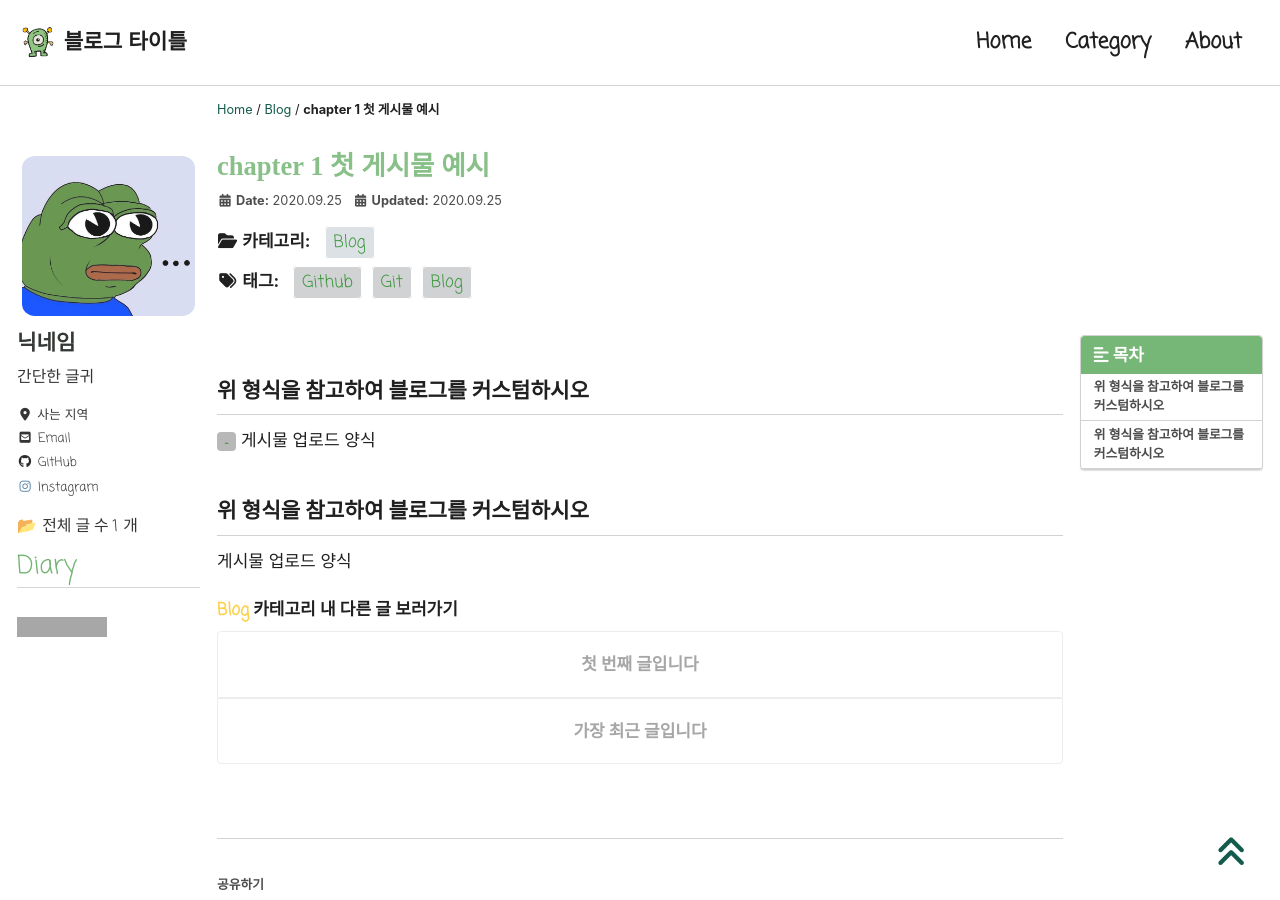
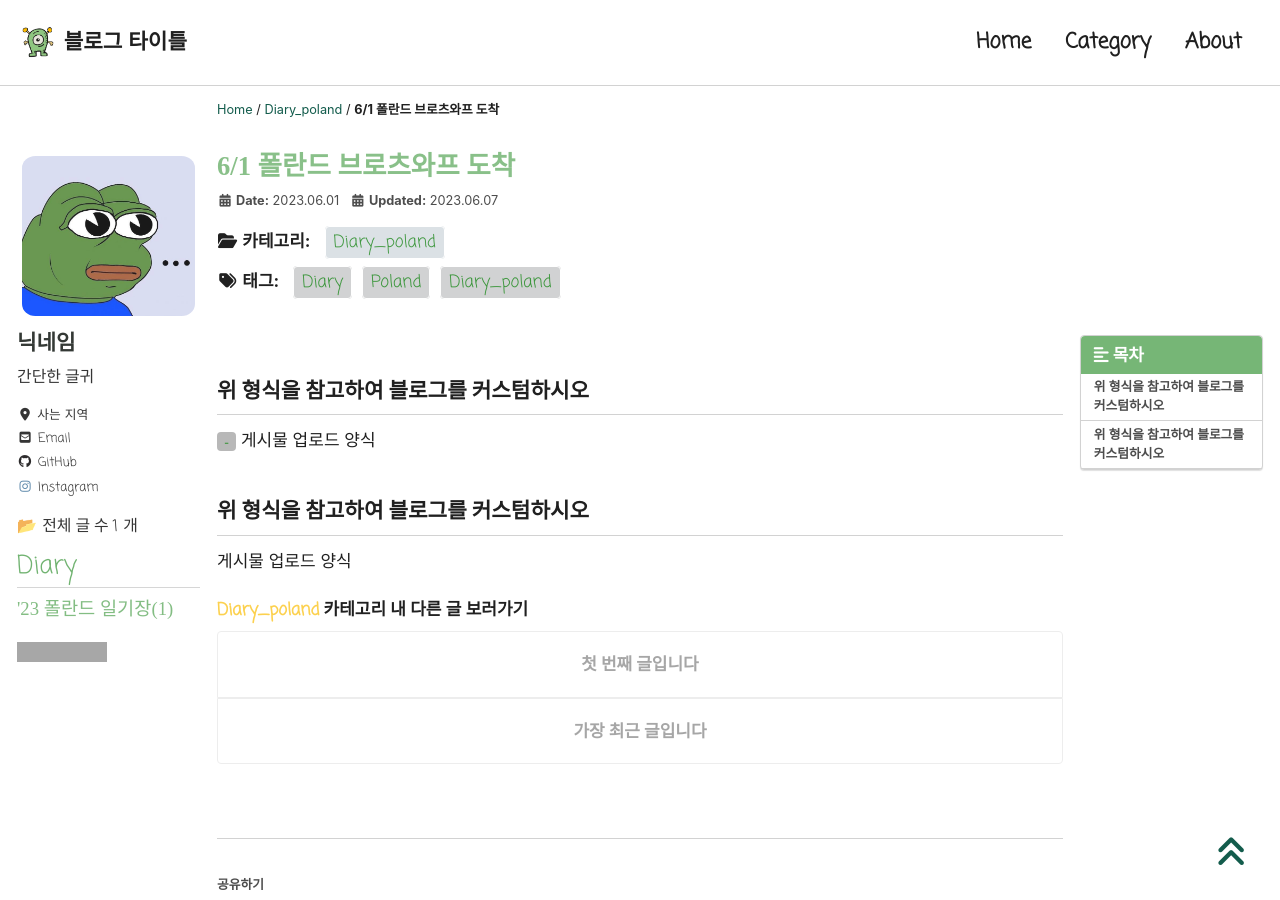
Before and after one commit to Seori15/Seori15.github.io, a Jekyll site: the page built from _posts/Diary/Poland/2023-06-01-1일차.md, in a window 1280 px wide and 900 px high. Built offline with Jekyll 4.4.1, drawn with Linux system fonts in a browser that asks for light colours; cached includes are drawn as plain includes; nearby versions of some CDN libraries; some web fonts are replaced; comment, search, counter and statistics services are not loaded; grey boxes are pictures that could not be loaded.

Commit message:
test 게시글 작성

```diff
--- a/_posts/Diary/Poland/2021-09-25-git & github.md
+++ b/_posts/Diary/Poland/2023-06-01-1일차.md
@@ -1,17 +1,17 @@
 ---
-title:  "chapter 1 첫 게시물 예시"
-excerpt: "첫 게시물 예시"
+title:  "6/1 폴란드 브로츠와프 도착"
+excerpt: "폴란드 1일차"
 
 categories:
-  - Blog
+  - Diary_poland
 tags:
-  - [Blog, Git, Github,]
+  - [Diary_poland, Poland, Diary,]
 
 toc: true
 toc_sticky: true
 
-date: 2020-09-25
-last_modified_at: 2020-09-25
+date: 2023-06-01
+last_modified_at: 2023-06-07
 
 ---
 
```
